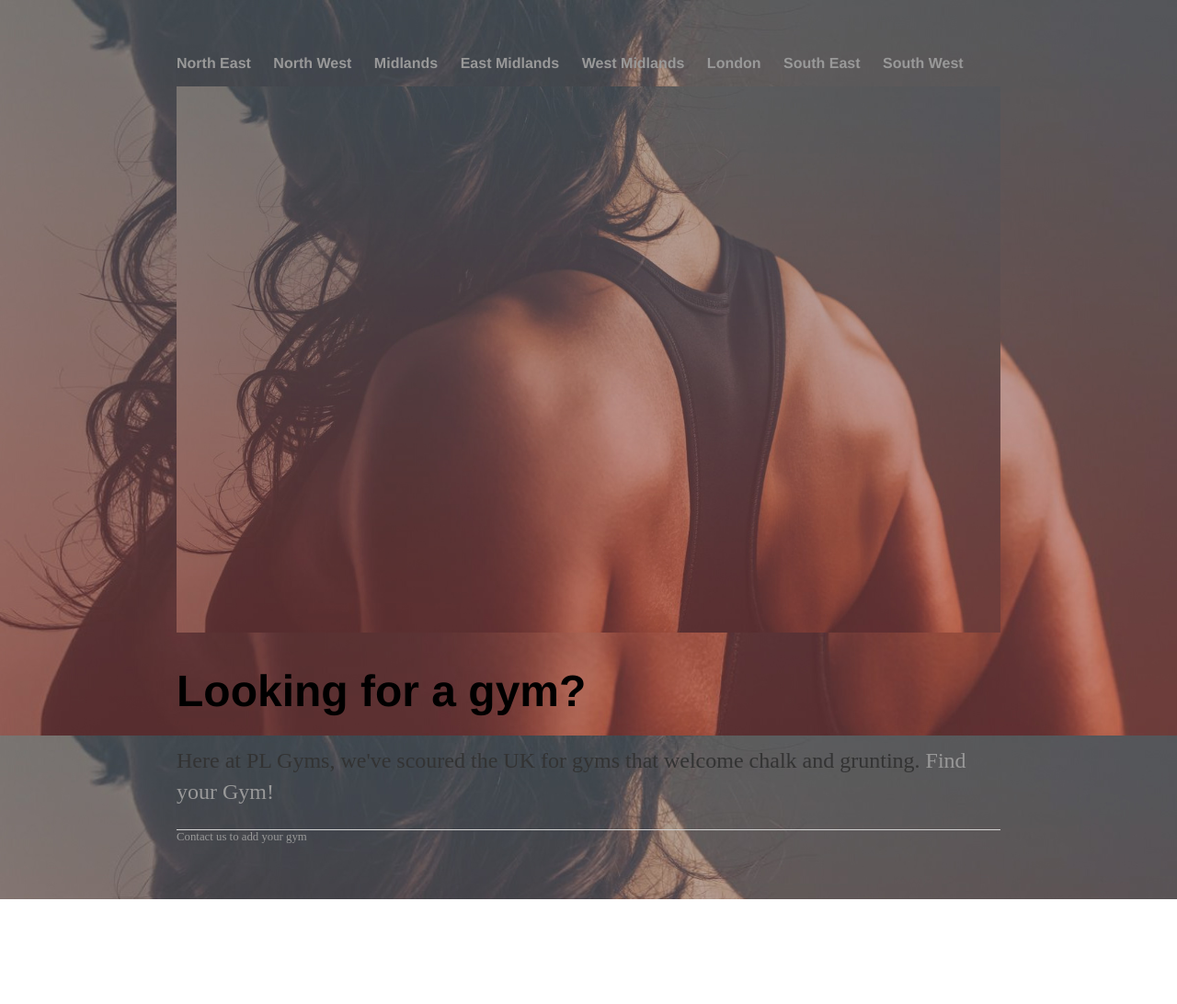
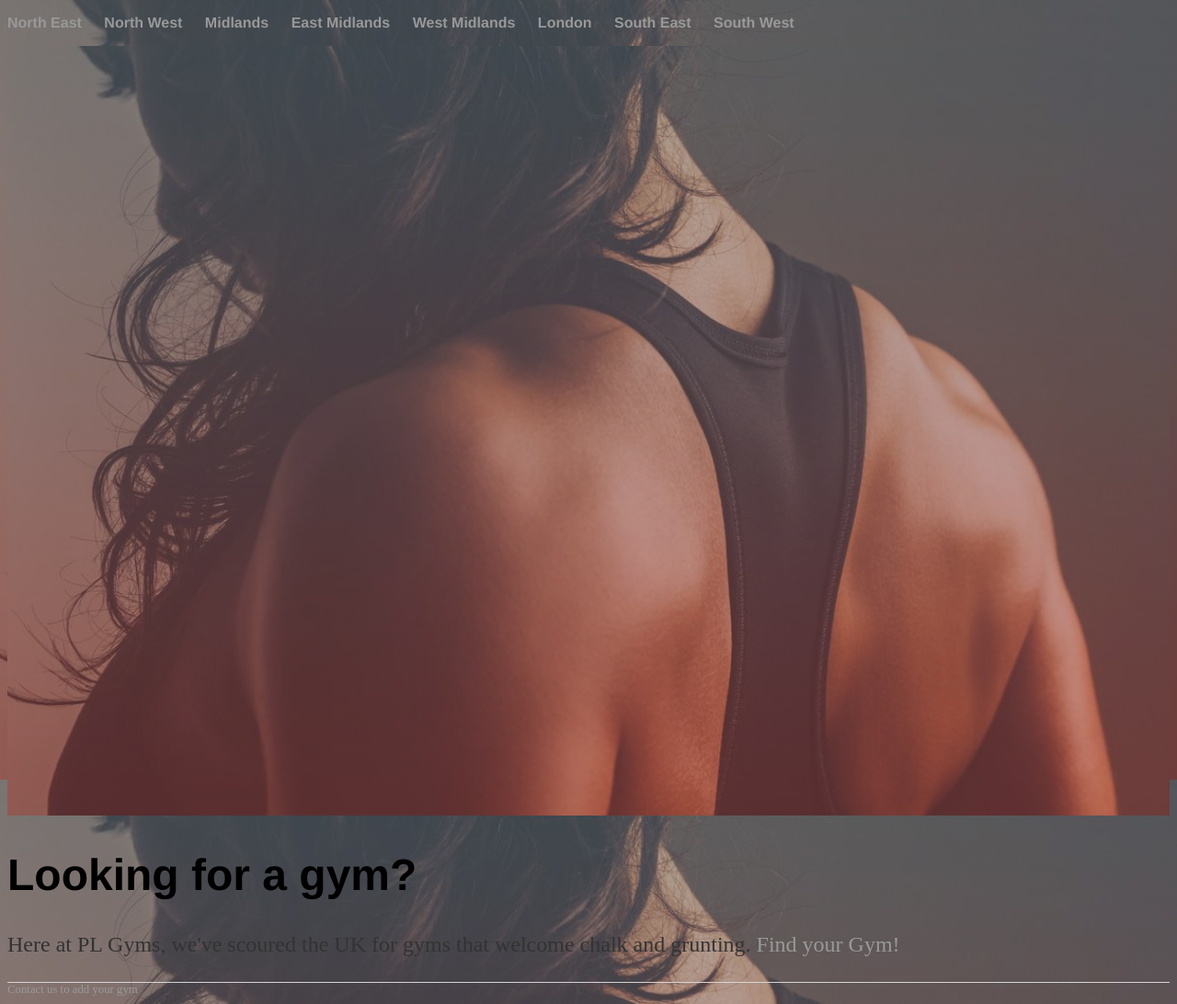
Before and after one commit to AmberAlys/amberalys.github.io, a plain HTML site: page index.html in a window 1280 px wide. Shown: the whole page at 92% size. Before the commit the page ends 978 px from the top, so only its background shows below. Drawn offline with Linux system fonts and the light colour scheme; files whose address does not match are found by name.

Commit message:
Update main.css

```diff
--- a/css/main.css
+++ b/css/main.css
@@ -1,14 +1,13 @@
 html {
   background: url(back.jpg) no-repeat center center fixed;
-  -webkit-background-size: 100%;
-  -moz-background-size: 100%;
-  -o-background-size: 100%;
-  background-size: 100%;
+  -webkit-background-size: cover;
+  -moz-background-size: cover;
+  -o-background-size: cover;
+  background-size: cover;
 }
 
 body {
-    margin: 60px auto;
-    width: 70%;
+
 }
 nav ul, footer ul {
     font-family:'Helvetica', 'Arial', 'Sans-Serif';
```
